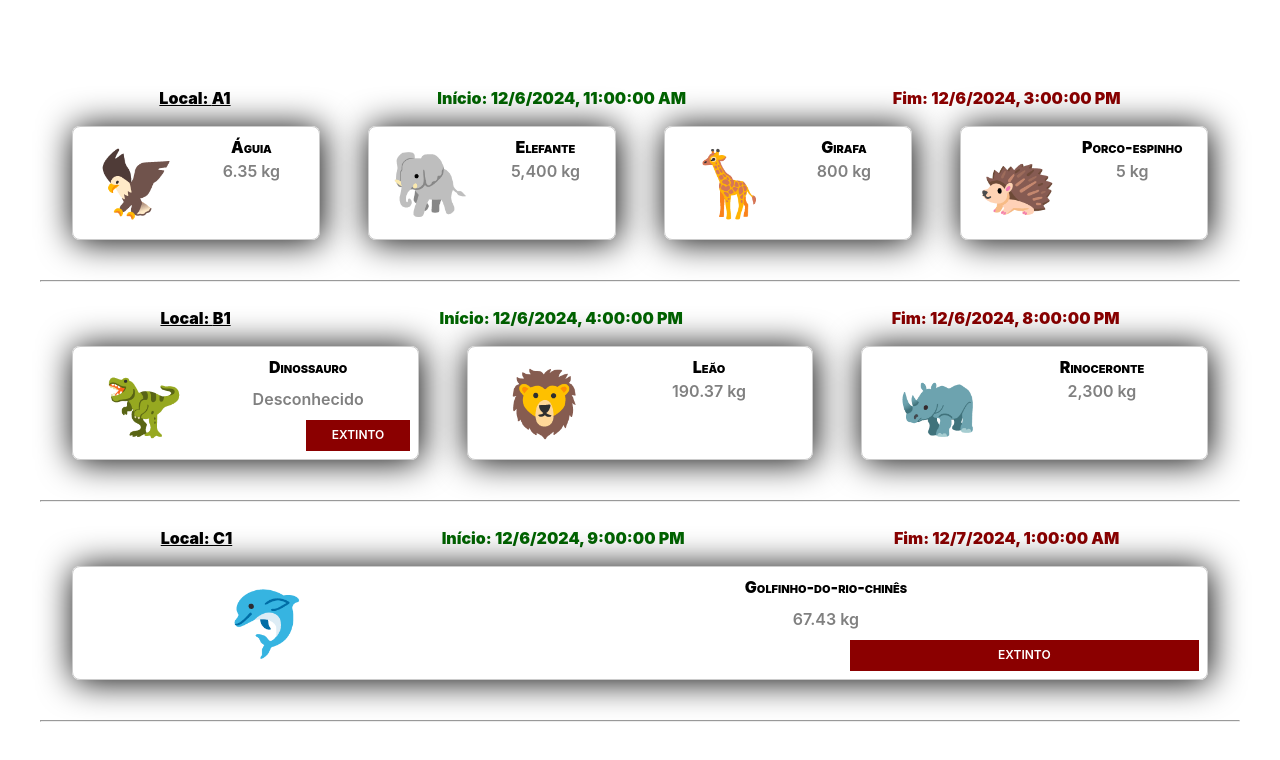
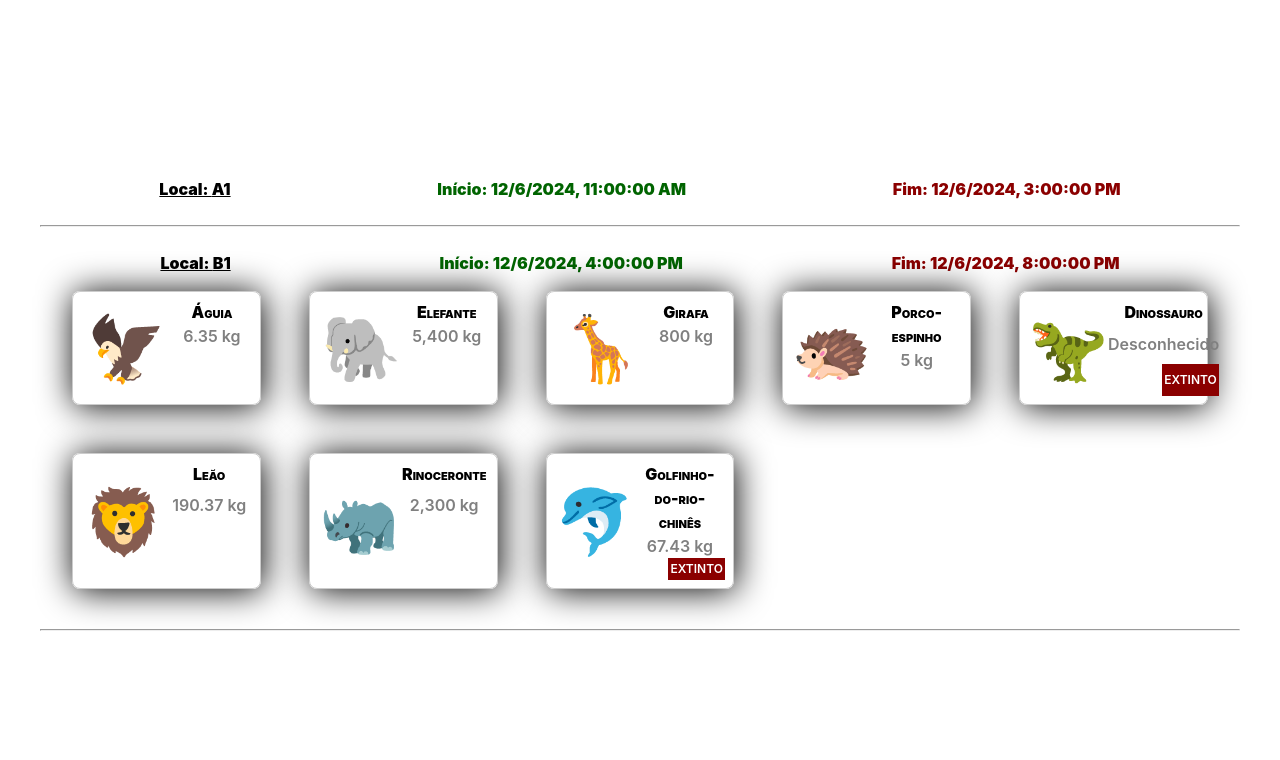
Before and after one commit to ufjf-dcc207/ufjf-dcc207-2024-3-a-atv03-DarlanHenrique, a React (Vite) app: page / in a window 1280 px wide. Shown: the top 760 px of the page. Built offline with nearby package versions, Linux system fonts and the light colour scheme.

Commit message:
refactoring code

```diff
--- a/src/App.tsx
+++ b/src/App.tsx
@@ -1,25 +1,50 @@
-import './App.css'
-import Animal from './Animal'
-import Exhibition from './Exhibition'
+import "./App.css";
+import Animal from "./Animal";
+import Exhibition from "./Exhibition";
+import { ReactNode } from "react";
+
+type animalType = [string, string, number, boolean];
+
+const ANIMAIS: animalType[] = [
+  ["🦅", "Águia", 6.35, false],
+  ["🐘", "Elefante", 5400, false],
+  ["🦒", "Girafa", 800, false],
+  ["🦔", "Porco-espinho", 5.0, false],
+  ["🦖", "Dinossauro", -1, true],
+  ["🦁", "Leão", 190.37, false],
+  ["🦏", "Rinoceronte", 2300, false],
+  ["🐬", "Golfinho-do-rio-chinês", 67.43, true],
+];
 
 function App() {
+  const exA1: ReactNode[] = [];
+  const exB1: ReactNode[] = ANIMAIS.map((animal) => <Animal
+      key={animal[1]}
+      icon={animal[0]}
+      name={animal[1]}
+      weight={animal[2]}
+      extinct={animal[3]}
+    />
+  );
+
   return (
-      <div className='app'>
-        <Exhibition start={new Date("2024-12-06T08:00:00-03:00")} end={new Date("2024-12-06T12:00:00-03:00")} location='A1'>
-          <Animal icon="🦅" name="Águia" weight={6.35} />
-          <Animal icon="🐘" name="Elefante" weight={5400} />
-          <Animal icon="🦒" name="Girafa" weight={800} />
-          <Animal icon="🦔" name="Porco-espinho" weight={5.0} />
-        </Exhibition>
-        <Exhibition start={new Date("2024-12-06T13:00:00-03:00")} end={new Date("2024-12-06T17:00:00-03:00")} location='B1'>
-          <Animal icon="🦖" name="Dinossauro" weight={-1} extinct />
-          <Animal icon="🦁" name="Leão" weight={190.37} />
-          <Animal icon="🦏" name="Rinoceronte" weight={2300} />
-        </Exhibition>
-        <Exhibition start={new Date("2024-12-06T18:00:00-03:00")} end={new Date("2024-12-06T22:00:00-03:00")} location='C1'>
-          <Animal icon="🐬" name="Golfinho-do-rio-chinês" weight={67.43} extinct />
-        </Exhibition>
-      </div>
-  )
+    <div className="app">
+      <Exhibition
+        start={new Date("2024-12-06T08:00:00-03:00")}
+        end={new Date("2024-12-06T12:00:00-03:00")}
+        location="A1"
+      >
+        {exA1}
+      </Exhibition>
+
+      <Exhibition
+        start={new Date("2024-12-06T13:00:00-03:00")}
+        end={new Date("2024-12-06T17:00:00-03:00")}
+        location="B1"
+      >
+        {exB1}
+      </Exhibition>
+    </div>
+  );
 }
-export default App
+export default App;
```
